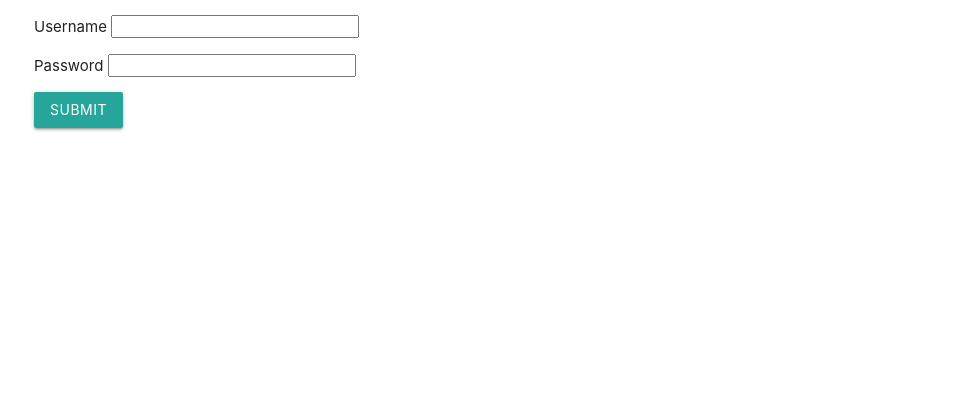
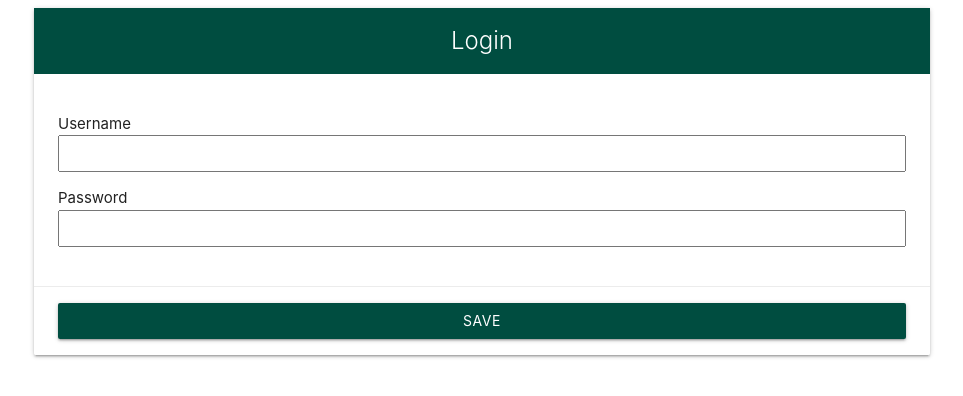
Before and after one commit to shaban-shebby/git-two, a plain HTML site: page index.html in a window 1280 px wide. Shown: the whole page, without its empty margins (158-1121 px from the left). Drawn offline with nearby package versions, Linux system fonts and the light colour scheme.

Commit message:
added form inside card and styling the card

```diff
--- a/index.html
+++ b/index.html
@@ -5,11 +5,15 @@
     <title>Git Two</title>
     <!-- Compiled and minified CSS -->
     <link rel="stylesheet" href="https://cdnjs.cloudflare.com/ajax/libs/materialize/1.0.0/css/materialize.min.css">
+    <link rel="stylesheet" href="style.css">
   </head>
   <body>
     <div class="row">
       <div class="container">
         <form action="index.html" method="post">
+          <div class="card">
+            <div class="card-title teal darken-4 white-text center-align">Login</div>
+            <div class="card-content">
               <div class="input-field">
                 <span>Username</span>
                 <input type="text" name="" value="" class="browser-default">
@@ -18,7 +22,11 @@
                 <span>Password</span>
                 <input type="password" name="" value="" class="browser-default">
               </div>
-          <input type="submit" name="submit" value="submit" class="btn">
+            </div>
+            <div class="card-action">
+              <button type="submit" class="btn teal darken-4" name="button">save</button>
+            </div>
+          </div>
         </form>
       </div>
     </div>
--- /dev/null
+++ b/style.css
@@ -0,0 +1,13 @@
+label,input{
+  width:100%;
+}
+input{
+  padding: 8px;
+}
+.card-title{
+  padding: 15px;
+  font-weight: bold;
+}
+.btn{
+  width: 100%;
+}
```
Lines whose indentation alone changed are shown as unchanged.
